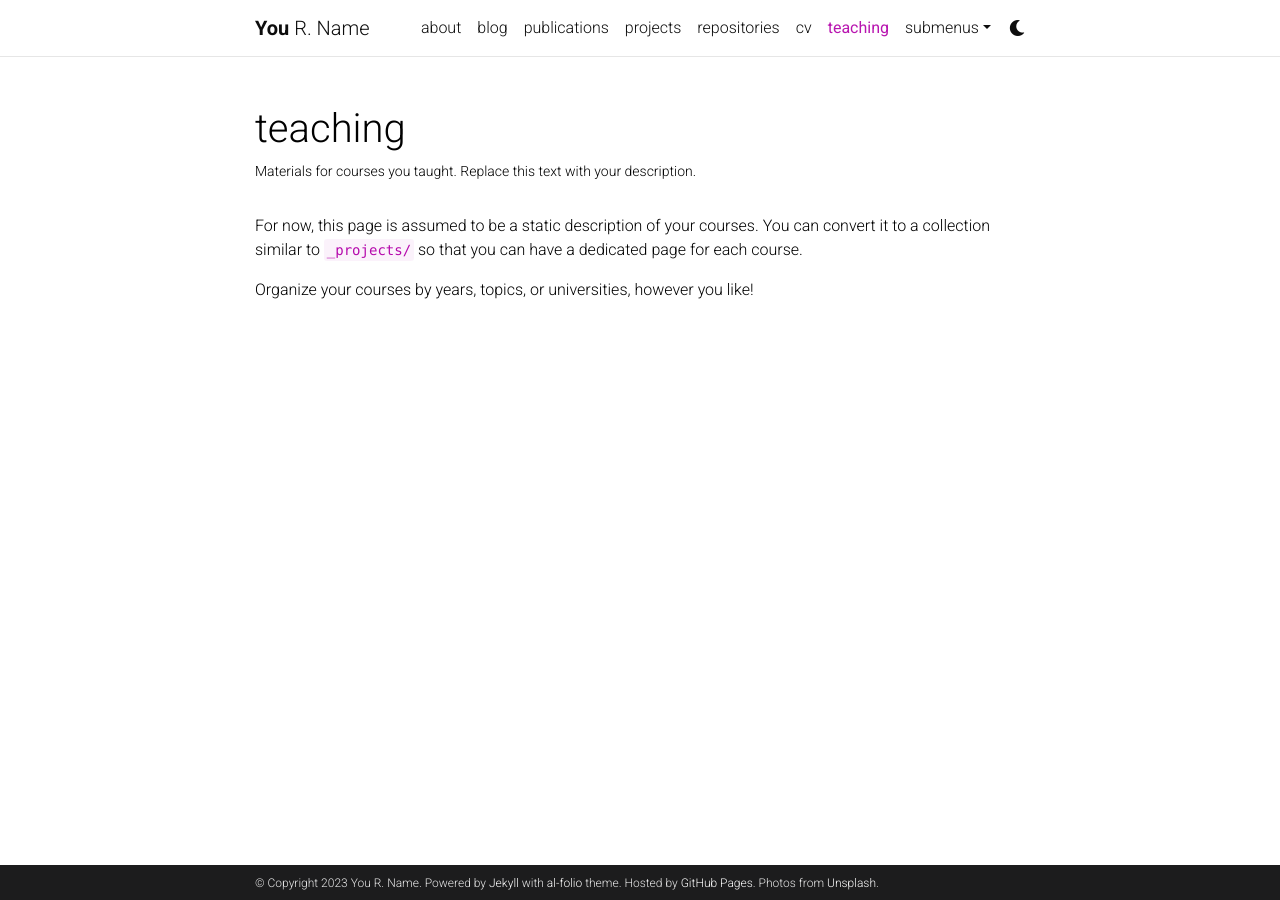
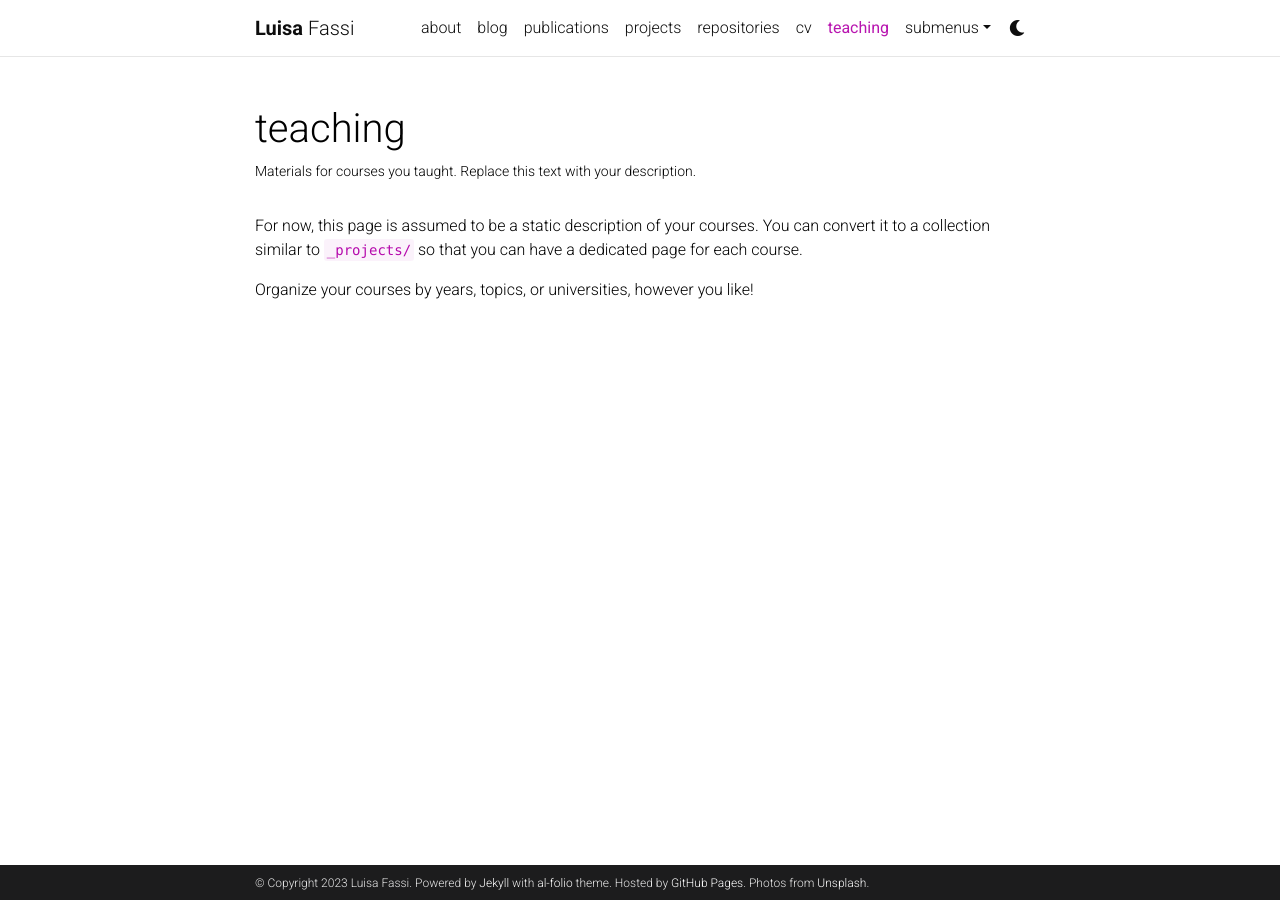
Before and after one commit to LuisaFassi/LuisaFassi.github.io, a Jekyll site: the page built from _pages/teaching.md, in a window 1280 px wide. Built offline with Jekyll 4.4.1, drawn with Linux system fonts in a browser that asks for light colours; comment, search, counter and statistics services are not loaded; a style sheet for code colours, icons or effects is not loaded.

Commit message:
Update _config.yml

```diff
--- a/_config.yml
+++ b/_config.yml
@@ -3,9 +3,9 @@
 # -----------------------------------------------------------------------------
 
 title: blank # the website title (if blank, full name will be used instead)
-first_name: You
-middle_name: R.
-last_name: Name
+first_name: Luisa
+middle_name:
+last_name: Fassi
 email: you@example.com
 description: > # the ">" symbol means to ignore newlines until "footer_text:"
   A simple, whitespace theme for academics. Based on [*folio](https://github.com/bogoli/-folio) design.
@@ -18,8 +18,8 @@
 lang: en # the language of your site (for example: en, fr, cn, ru, etc.)
 icon: ⚛️  # the emoji used as the favicon (alternatively, provide image name in /assets/img/)
 
-url: https://alshedivat.github.io # the base hostname & protocol for your site
-baseurl: /al-folio # the subpath of your site, e.g. /blog/
+url: https://LuisaFassi.github.io # the base hostname & protocol for your site
+baseurl: # the subpath of your site, e.g. /blog/
 last_updated: false # set to true if you want to display last updated in the footer
 impressum_path:  # set to path to include impressum link in the footer, use the same path as permalink in a page, helps to conform with EU GDPR
 
@@ -71,7 +71,7 @@
 # Social integration
 # -----------------------------------------------------------------------------
 
-github_username: # your GitHub user name
+github_username: LuisaFassi # your GitHub user name
 gitlab_username: # your GitLab user name
 twitter_username: # your Twitter handle
 mastodon_username: # your mastodon instance+username in the format instance.tld/@username
```
